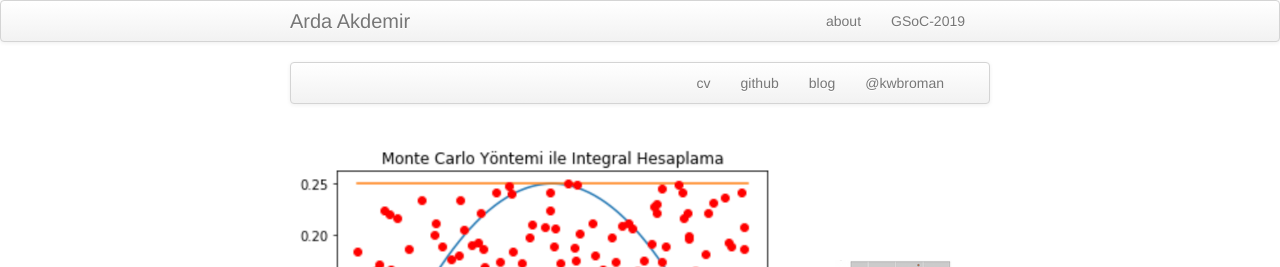
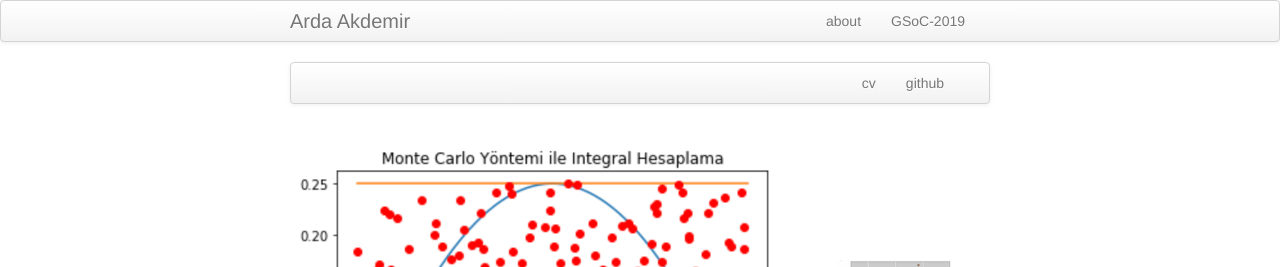
Before and after one commit to ardakdemir/ardakdemir.github.io, a Jekyll site: the page built from morefigs.md, in a window 1280 px wide and 900 px high. Shown: the top 267 px of the window. Built offline with Jekyll 4.4.1, drawn with Linux system fonts in a browser that asks for light colours.

Commit message:
cv updated

```diff
--- a/morefigs.md
+++ b/morefigs.md
@@ -1,18 +1,16 @@
 ---
 layout: frontpage
-title: Karl Broman
+title: Arda Akdemir
 ---
-
 <div class="navbar">
   <div class="navbar-inner">
       <ul class="nav">
-          <li><a href="{{ BASE_PATH }}/assets/broman_cv.pdf">cv</a></li>
-          <li><a href="https://github.com/kbroman">github</a></li>
-          <li><a href="https://kbroman.org/blog">blog</a></li>
-          <li><a href="https://twitter.com/kwbroman">@kwbroman</a></li>
+          <li><a href="{{ BASE_PATH }}/assets/AKDEMIRCVAUG2019.pdf">cv</a></li>
+          <li><a href="https://github.com/ardakdemir">github</a></li>
       </ul>
   </div>
 </div>
+
 
 <table class="wide">
 <tr>
```
Also changed, not shown: index.md (+1 -1 lines), pages/about.md (+1 -1 lines).
